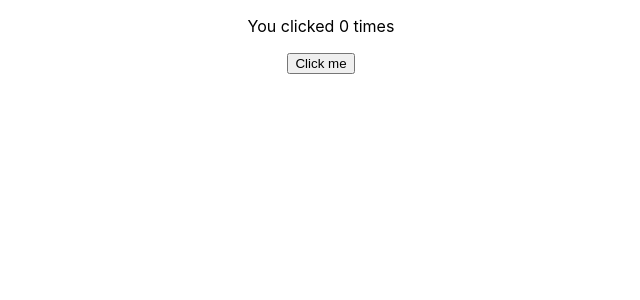
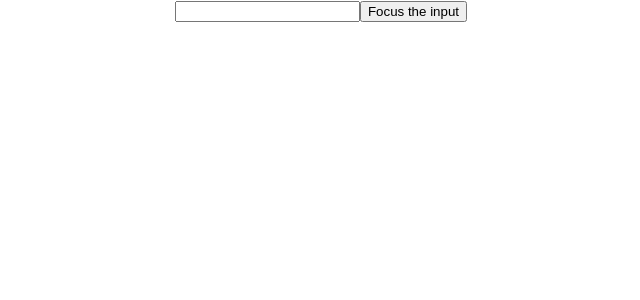
Before and after one commit to prabhat2505/MyReactApp, a React (Create React App) app: page / in a window 1280 px wide. Shown: the top 300 px of the page, without its empty margins (319-959 px from the left). Built offline with nearby package versions, Linux system fonts and the light colour scheme.

Commit message:
Inputfocus on click

```diff
--- a/src/App.js
+++ b/src/App.js
@@ -2,12 +2,14 @@
 import './App.css';
 import BasicForm from './Forms/BasicForm';
 import ExampleHook1 from './Forms/ExampleHook1';
+import ExampleUseRef1 from './Forms/ExampleUseRef1';
 
 function App() {
   return (
     <div className="App">
     {/* <BasicForm></BasicForm>    */}
-    <ExampleHook1></ExampleHook1>
+    {/* <ExampleHook1></ExampleHook1>  */}
+    <ExampleUseRef1></ExampleUseRef1>
 
     </div>
   );
--- /dev/null
+++ b/src/Forms/ExampleUseRef1.js
@@ -0,0 +1,15 @@
+import React, { useRef } from 'react';
+function ExampleUseRef1() {
+    const inputEl = useRef(null);
+    const onButtonClick = () => {
+      // `current` points to the mounted text input element
+      inputEl.current.focus();
+    };
+    return (
+      <>
+        <input ref={inputEl} type="text" />
+        <button onClick={onButtonClick}>Focus the input</button>
+      </>
+    );
+  }
+  export default ExampleUseRef1;
```
